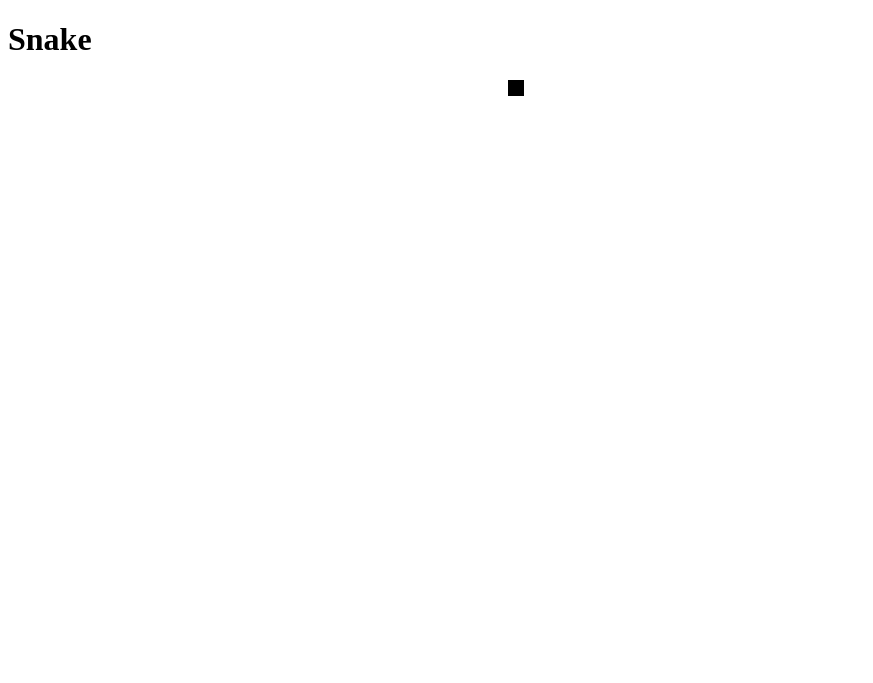
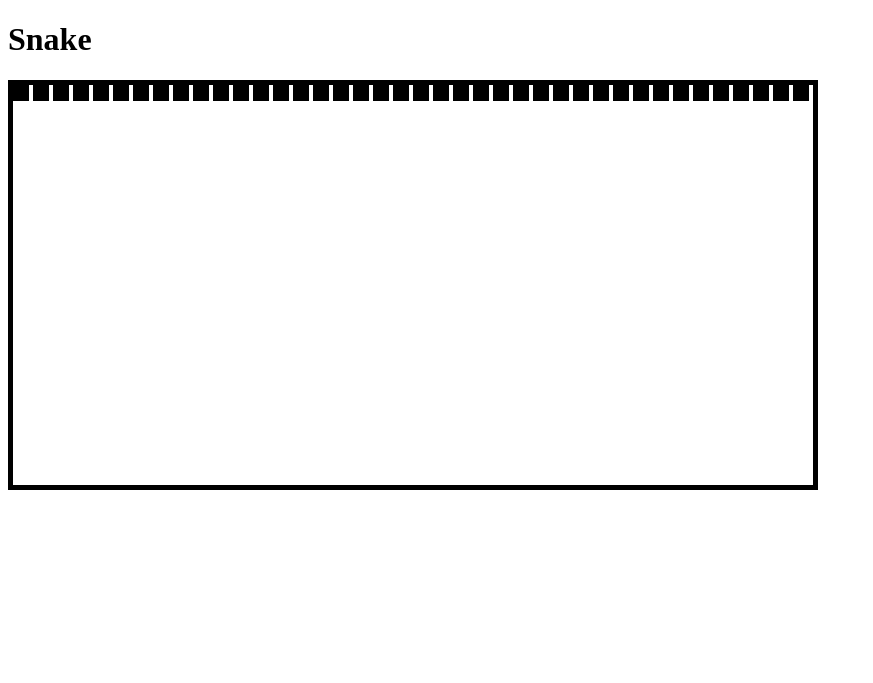
Before and after one commit to kondfox/snake, a website: page index.html in a window 1280 px wide. Shown: the whole page, without its empty margins (0-873 px from the left). Drawn offline with Linux system fonts and the light colour scheme.

Commit message:
feat(game): snake moves correctly on the map

```diff
--- a/index.html
+++ b/index.html
@@ -1,10 +1,11 @@
 <!DOCTYPE html>
 <html>
   <head>
+    <link href="./css/main.css" rel="stylesheet" type="text/css">
   </head>
   <body>
     <h1>Snake</h1>
-    <canvas id="canvas" width="600" height="600">
+    <canvas id="canvas" width="800" height="400">
     <script src="./js/game.js" type="module"></script>
     <!-- <script type="module" src="./js/settings.js"></script> -->
   </body>
--- /dev/null
+++ b/public/css/main.css
@@ -0,0 +1,3 @@
+#canvas {
+  border: 5px solid black;
+}
--- a/public/js/game.js
+++ b/public/js/game.js
@@ -1,16 +1,22 @@
 'use strict';
-import { snakePiece } from './settings.js';
+import { canvas, snakePieceBodySize, snakePieceSize, game } from './settings.js';
+import { initSnake, changeDirection, move } from './snake.js';
 
-const canvas = document.getElementById('canvas');
 const ctx = canvas.getContext('2d');
 
-let x = 0;
+let snake = initSnake(game.startX, game.startY, game.snakeSize, game.startDirection);
 
-function render() {
-    ctx.clearRect(0, 0, canvas.width, canvas.height);
-    ctx.fillRect(x % canvas.width, 0, snakePiece.bodySize, snakePiece.bodySize);
-    x += 2 * snakePiece.offset + snakePiece.bodySize;
-    window.setTimeout(render, 200);
+document.addEventListener('keydown', (event) => {
+  snake = changeDirection(snake, event.key);
+});
+
+const render = () => {
+  ctx.clearRect(0, 0, canvas.width, canvas.height);
+  snake.pieces.forEach(piece =>
+    ctx.fillRect(snakePieceSize * piece.x, snakePieceSize * piece.y, snakePieceBodySize, snakePieceBodySize)
+  );
+  snake = move(snake);
+  window.setTimeout(render, game.speed);
 };
 
 render();
--- a/public/js/settings.js
+++ b/public/js/settings.js
@@ -1,8 +1,18 @@
 'use strict';
 
-const snakePiece = {
-  bodySize: 16,
-  offset: 2,
-}
+const canvas = document.getElementById('canvas');
+const snakePieceBodySize = 16;
+const snakePieceOffset = 2;
+const snakePieceSize = 2 * snakePieceOffset + snakePieceBodySize;
 
-export { snakePiece };
+const game = {
+  speed: 100,
+  snakeSize: 100,
+  startX: 0,
+  startY: 0,
+  maxX: canvas.width / snakePieceSize,
+  maxY: canvas.height / snakePieceSize,
+  startDirection: 'ArrowRight',
+};
+
+export { canvas, snakePieceBodySize, snakePieceSize, game };
--- /dev/null
+++ b/public/js/snake-piece.js
@@ -0,0 +1,31 @@
+'use strict';
+
+import { game } from './settings.js';
+
+function SnakePiece(x, y, direction) {
+  this.x = x >= 0 ? x % game.maxX : game.maxX + (x % game.maxX);
+  this.y = y >= 0 ? y % game.maxY : game.maxY + (y % game.maxY);
+  this.direction = direction;
+};
+
+const nextDirection = (snakePiece, newDirection) => {
+  return new SnakePiece(snakePiece.x, snakePiece.y, newDirection);
+};
+
+const movePiece = (piece) => {
+
+  switch (piece.direction) {
+    case 'ArrowUp':
+      return new SnakePiece(piece.x, piece.y - 1, piece.direction);
+    case 'ArrowDown':
+      return new SnakePiece(piece.x, piece.y + 1, piece.direction);
+    case 'ArrowLeft':
+      return new SnakePiece(piece.x - 1, piece.y, piece.direction);
+    case 'ArrowRight':
+      return new SnakePiece(piece.x + 1, piece.y, piece.direction);
+    default:
+      return piece;
+  }
+};
+
+export { SnakePiece, nextDirection, movePiece };
--- /dev/null
+++ b/public/js/snake.js
@@ -0,0 +1,28 @@
+'use strict';
+import { SnakePiece, nextDirection, movePiece } from './snake-piece.js';
+
+function Snake(pieces) {
+  this.pieces = pieces;
+  this.head = this.pieces[pieces.length - 1];
+  this.body = this.pieces.slice(0, pieces.length - 1);
+}
+
+const initSnake = (x, y, size, dir) => {
+  const pieces = new Array(size)
+    .fill()
+    .map(piece => new SnakePiece(x++, y, dir));
+  return new Snake(pieces);
+};
+
+const changeDirection = (snake, newDirection) => {
+  return new Snake(snake.body.concat([new SnakePiece(snake.head.x, snake.head.y, newDirection)]));
+};
+
+const move = (snake) => {
+  return new Snake(snake.pieces
+    .map(piece => movePiece(piece))
+    .map((piece, i) => i < snake.pieces.length - 1 ? nextDirection(piece, snake.pieces[i + 1].direction) : piece)
+  );
+};
+
+export { Snake, initSnake, changeDirection, move };
```
